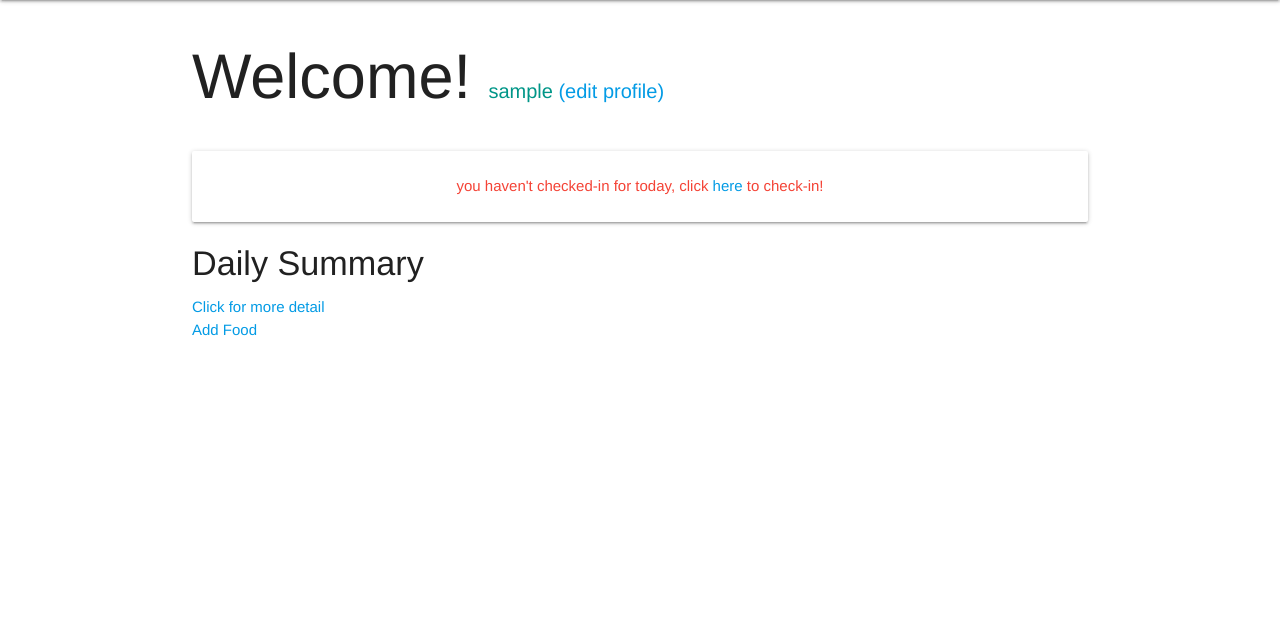
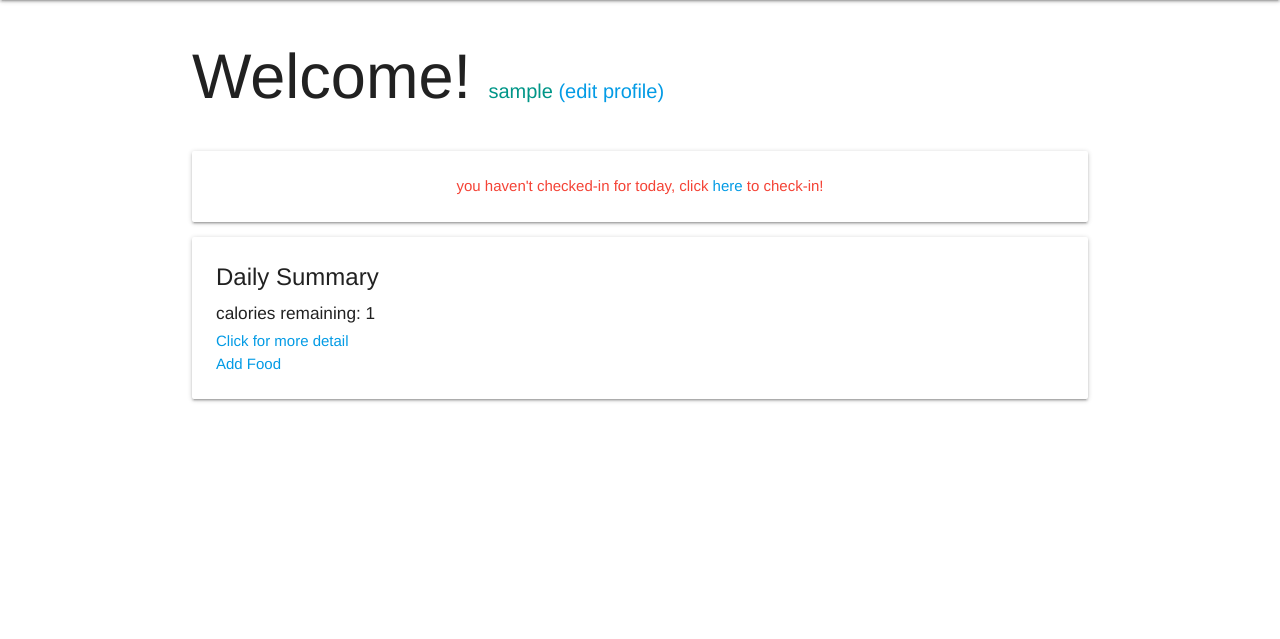
Before and after one commit to ColtonRennie/FitnessBro, a Django app: page /profile/ in a window 1280 px wide. Shown: the part 64-703 px from the top of the page. Run offline with Django 4.2, Linux system fonts and the light colour scheme; a user stored in the database is signed in; tables that the repository leaves empty hold one stand-in row (values such as "Sample post").

Commit message:
implement daily summary feature

```diff
--- a/main_app/forms.py
+++ b/main_app/forms.py
@@ -7,13 +7,15 @@ from .models import Profile
 class UserForm(UserCreationForm):
     age = forms.IntegerField(required=True)
     height = forms.IntegerField(required=True)
+    daily_calories_goal = forms.IntegerField(required=True)
     class Meta:
         model = User
-        fields = ["first_name", "last_name", 'age', 'height', "username", "email"]
+        fields = ["daily_calories_goal", "first_name", "last_name", 'age', 'height', "username", "email"]
 
     def save(self, commit=True):
         age = self.cleaned_data['age']
         height = self.cleaned_data['height']
+        daily_calories_goal = self.cleaned_data['daily_calories_goal']
         user = super(UserForm, self).save()
-        Profile.objects.create(age=age, user=user, height=height)
+        Profile.objects.create(age=age, user=user, height=height, daily_calories_goal=daily_calories_goal)
         return user
--- a/main_app/models.py
+++ b/main_app/models.py
@@ -19,7 +19,16 @@ class Profile(models.Model):
             MinValueValidator(1)
         ]
     )
+
+    daily_calories_goal = models.IntegerField(
+        validators=[
+            MaxValueValidator(20000),
+            MinValueValidator(1)
+        ]
+    )
+
     user = models.OneToOneField(User, on_delete=models.CASCADE)
+
     def __str__(self):
         return f"{self.user.username}"
 
@@ -31,6 +40,13 @@ class Profile(models.Model):
 
     def get_today_record_id(self):
         return HealthRecord.objects.filter(user=self.user).filter(date=date.today()).first().id
+
+    def calculate_calories_remaining(self):
+        foods = Food.objects.filter(user=self.user, date=date.today())
+        total_calories = 0
+        for food in foods:
+            total_calories+=food.calories
+        return self.daily_calories_goal - total_calories
 
 class Food(models.Model):
     date = models.DateField('food date', default=date.today)
--- a/main_app/templates/foods/index.html
+++ b/main_app/templates/foods/index.html
@@ -2,7 +2,9 @@
 {% block content %}
 
 <h1>Daily Food Summary</h1>
-
+{% if not foods%}
+<div class="card-panel black-text center-align">you haven't eaton for today, click <a href="{% url 'food_create' %}">here</a> to start off your day!</div>
+{% else %}
 {% for food in foods %}
   <a href=''>
     <div class="card">
@@ -21,4 +23,5 @@
     </div>
   </a>
 {% endfor %}
+{% endif %}
 {% endblock %}
--- a/main_app/templates/profile/detail.html
+++ b/main_app/templates/profile/detail.html
@@ -17,7 +17,12 @@
     <a href="{% url 'healthrecord_create' %}">here</a> to check-in!
   </div>
   {% endif %}
-<h4>Daily Summary</h4>
-<a href="{% url 'food_index' %}">Click for more detail</a><br>
-<a href="{% url 'food_create' %}">Add Food</a>
+  <div class="card">
+    <div class="card-content">
+      <span class="card-title">Daily Summary</span>
+      <h6>calories remaining: {{profile.calculate_calories_remaining}}</h6>
+      <a href="{% url 'food_index' %}">Click for more detail</a><br />
+      <a href="{% url 'food_create' %}">Add Food</a>
+    </div>
+  </div>
 {% endblock %}
--- a/main_app/views.py
+++ b/main_app/views.py
@@ -54,7 +54,7 @@ def food_index(request):
 
 class ProfileUpdate(LoginRequiredMixin, UpdateView):
   model = Profile
-  fields = ['age', 'height']
+  fields = ['age', 'height', 'daily_calories_goal']
 
   def form_valid(self, form):
     form.instance.user = self.request.user
@@ -79,6 +79,10 @@ class FoodUpdate(UpdateView):
   model = Food
   fields = ['name', 'calories','protein', 'fats', 'carbohydrates', 'sodium']
 
+class FoodDelete(DeleteView):
+  model = Food
+  success_url = '/food/'
+
 class HealthReordCreate(LoginRequiredMixin, CreateView):
   model = HealthRecord
   fields = ['weight', 'bodyfat']
@@ -94,7 +98,3 @@ class HealthRecordUpdate(LoginRequiredMixin, UpdateView):
   def form_valid(self, form):
     form.instance.user = self.request.user
     return super().form_valid(form)
-
-class FoodDelete(DeleteView):
-  model = Food
-  success_url = '/food/'
```
Also changed, not shown: main_app/migrations/0007_profile_daily_calories_goal_healthrecord.py (added), main_app/migrations/0008_remove_profile_daily_calories_goal.py (added), main_app/migrations/0009_profile_daily_calories_goal.py (added), main_app/migrations/0010_remove_profile_daily_calories_goal.py (added), main_app/migrations/0011_profile_daily_calories_goal.py (added).
